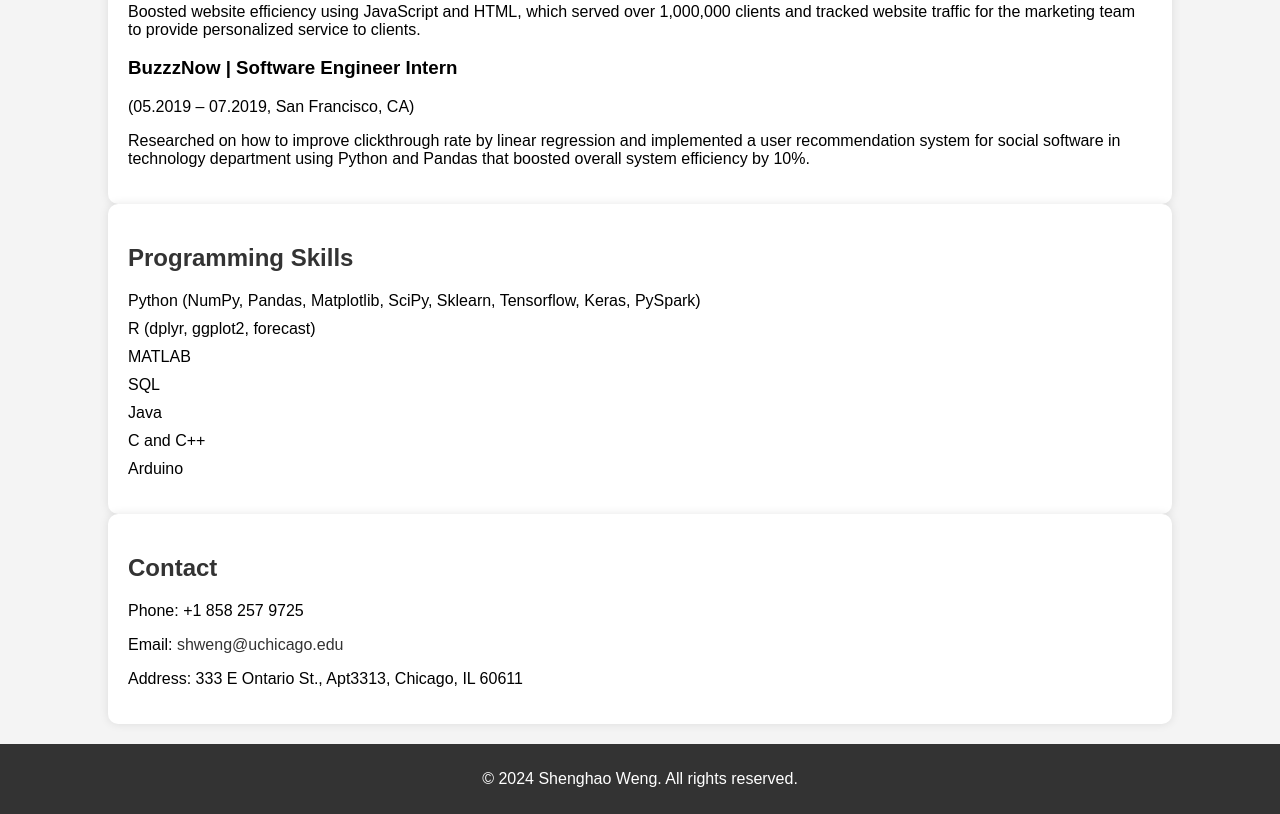
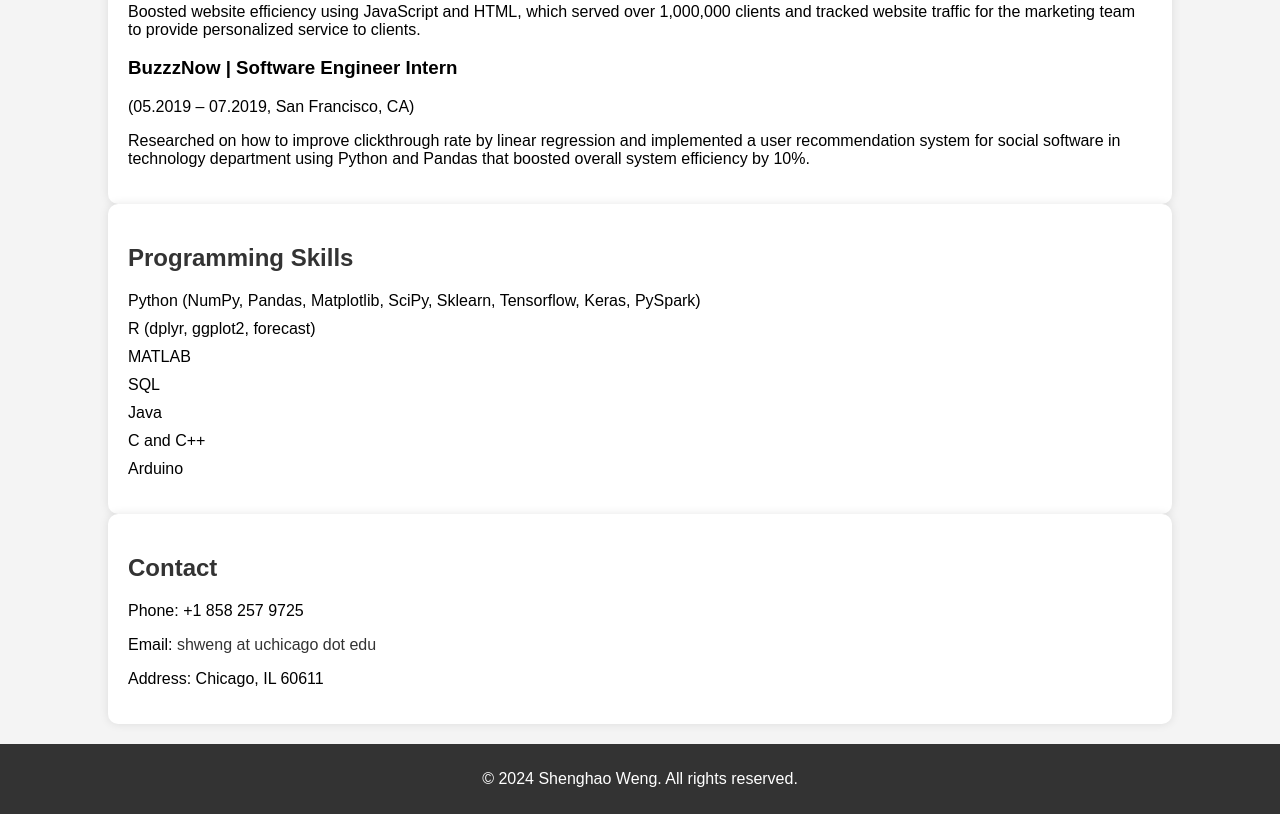
Before and after one commit to Paulimorphism/Paulimorphism.github.io, a plain HTML site: page index.html in a window 1280 px wide. Shown: the part 1929-2743 px from the top of the page. Drawn offline with Linux system fonts and the light colour scheme.

Commit message:
Update index.html

```diff
--- a/index.html
+++ b/index.html
@@ -184,8 +184,8 @@
     <section id="contact" class="container">
         <h2>Contact</h2>
         <p>Phone: +1 858 257 9725</p>
-        <p>Email: <a href="mailto:shweng@uchicago.edu">shweng@uchicago.edu</a></p>
-        <p>Address: 333 E Ontario St., Apt3313, Chicago, IL 60611</p>
+        <p>Email: <a href="mailto:shweng at UChicago dot edu">shweng at uchicago dot edu</a></p>
+        <p>Address: Chicago, IL 60611</p>
     </section>
 
     <footer>
```
